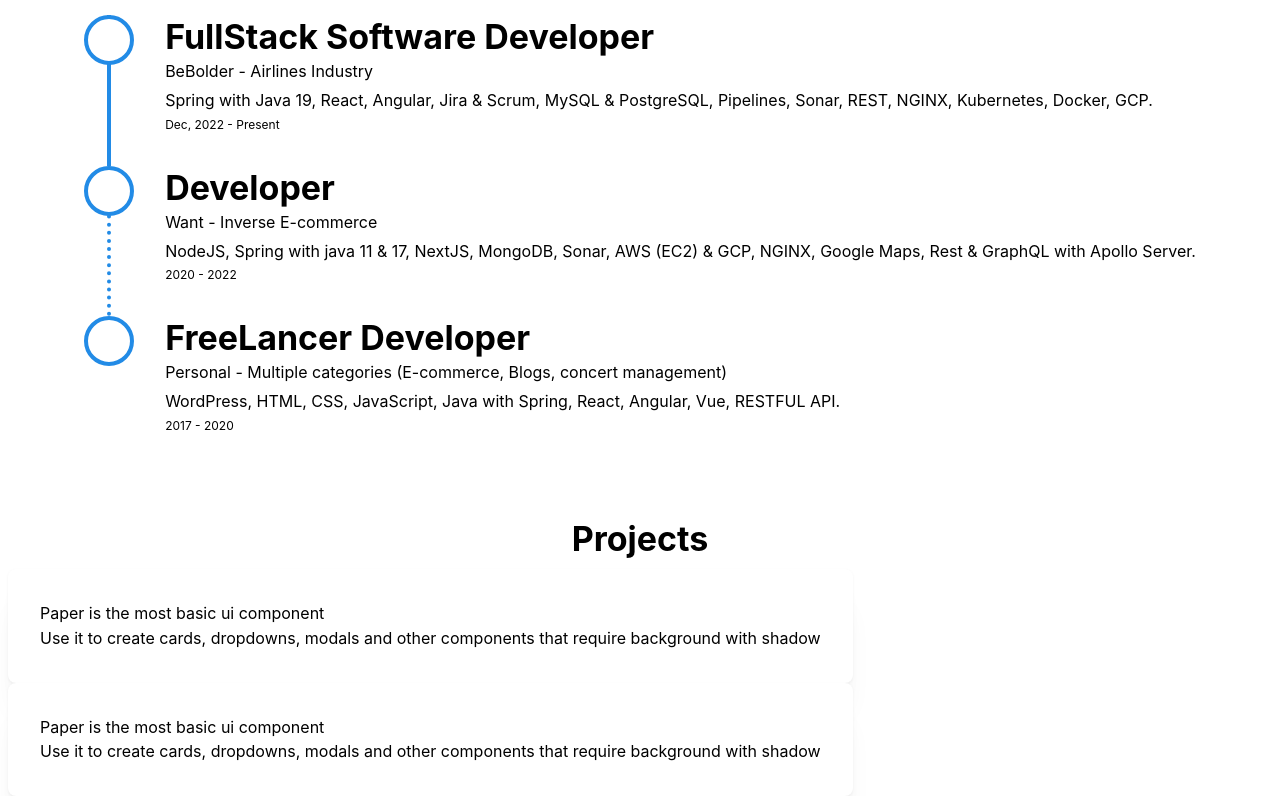
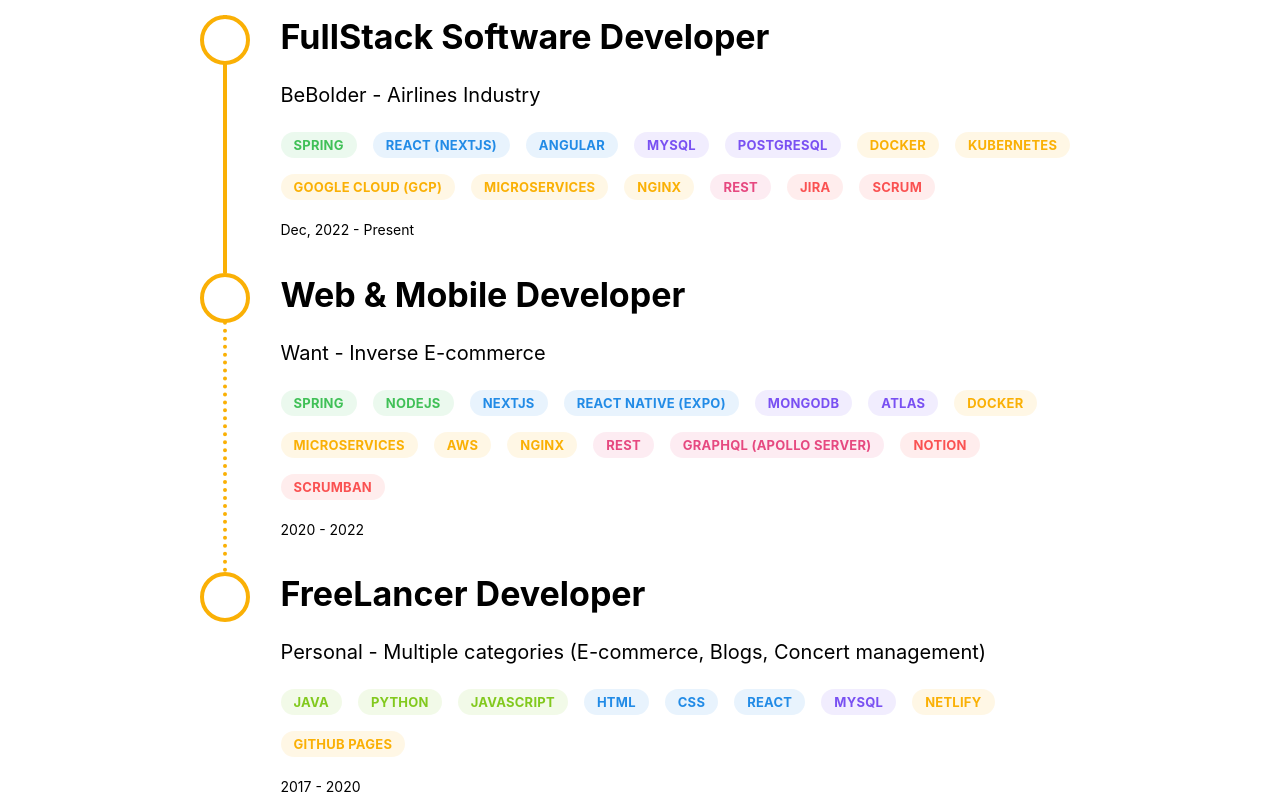
Before and after one commit to mauneven/mauneven, a Next.js app: page / in a window 1280 px wide. Shown: the part 880-1680 px from the top of the page. Built offline with nearby package versions, Linux system fonts and the light colour scheme.

Commit message:
experiences upgrade

```diff
--- a/app/components/me/Experience.tsx
+++ b/app/components/me/Experience.tsx
@@ -1,42 +1,65 @@
 "use client";
 
-import { Stack, Title, Timeline, Text } from "@mantine/core";
+import { Stack, Title, Timeline, Text, Group, Badge } from "@mantine/core";
 import React from "react";
-import classes from "../../../public/css/me/FirstImpression.module.css"
+import classes from "../../../public/css/me/FirstImpression.module.css";
 
 const Experience = () => {
   return (
     <Stack mb={50} gap={30} justify="center" align="center">
       <Text c={"yellow"} className={classes.titleDeveloper}>Experience</Text>
-      <Timeline active={3} bulletSize={50} lineWidth={4}>
+      <Timeline color="yellow" active={3} bulletSize={50} lineWidth={4}>
         <Timeline.Item>
           <Title pt={0} mt={0}>
             FullStack Software Developer
           </Title>
-          <Text variant="link" component="span" inherit>
+          <Text size="xl" mt={20} mb={20}>
             BeBolder - Airlines Industry
           </Text>
-          <Text size="md" mt={4}>
-            Spring with Java 19, React, Angular, Jira & Scrum, MySQL &
-            PostgreSQL, Pipelines, Sonar, REST, NGINX, Kubernetes, Docker, GCP.
-          </Text>
-          <Text size="xs" mt={4}>
+          <Group maw={800}>
+            <Badge size="lg" color="green" variant="light">Spring</Badge>
+            <Badge size="lg" color="blue" variant="light">React (NextJS)</Badge>
+            <Badge size="lg" color="blue" variant="light">Angular</Badge>
+            <Badge size="lg" color="violet" variant="light">MySQL</Badge>
+            <Badge size="lg" color="violet" variant="light">PostgreSQL</Badge>
+            <Badge size="lg" color="yellow" variant="light">Docker</Badge>
+            <Badge size="lg" color="yellow" variant="light">Kubernetes</Badge>
+            <Badge size="lg" color="yellow" variant="light">Google Cloud (GCP)</Badge>
+            <Badge size="lg" color="yellow" variant="light">Microservices</Badge>
+            <Badge size="lg" color="yellow" variant="light">Nginx</Badge>
+            <Badge size="lg" color="pink" variant="light">Rest</Badge>
+            <Badge size="lg" color="red" variant="light">Jira</Badge>
+            <Badge size="lg" color="red" variant="light">Scrum</Badge>
+          </Group>
+          <Text size="sm" mt={20} mb={20}>
             Dec, 2022 - Present
           </Text>
         </Timeline.Item>
 
         <Timeline.Item lineVariant="dotted">
           <Title pt={0} mt={0}>
-            Developer
+            Web & Mobile Developer
           </Title>
-          <Text variant="link" component="span" inherit>
+          <Text size="xl" mt={20} mb={20}>
             Want - Inverse E-commerce
           </Text>
-          <Text size="md" mt={4}>
-            NodeJS, Spring with java 11 & 17, NextJS, MongoDB, Sonar, AWS (EC2) & GCP,
-            NGINX, Google Maps, Rest & GraphQL with Apollo Server.
-          </Text>
-          <Text size="xs" mt={4}>
+          <Group maw={800}>
+            <Badge size="lg" color="green" variant="light">Spring</Badge>
+            <Badge size="lg" color="green" variant="light">NodeJS</Badge>
+            <Badge size="lg" color="blue" variant="light">NextJS</Badge>
+            <Badge size="lg" color="blue" variant="light">React Native (EXPO)</Badge>
+            <Badge size="lg" color="violet" variant="light">MongoDB</Badge>
+            <Badge size="lg" color="violet" variant="light">ATLAS</Badge>
+            <Badge size="lg" color="yellow" variant="light">Docker</Badge>
+            <Badge size="lg" color="yellow" variant="light">Microservices</Badge>
+            <Badge size="lg" color="yellow" variant="light">AWS</Badge>
+            <Badge size="lg" color="yellow" variant="light">Nginx</Badge>
+            <Badge size="lg" color="pink" variant="light">Rest</Badge>
+            <Badge size="lg" color="pink" variant="light">GraphQL (Apollo Server)</Badge>
+            <Badge size="lg" color="red" variant="light">Notion</Badge>
+            <Badge size="lg" color="red" variant="light">Scrumban</Badge>
+          </Group>
+          <Text size="sm" mt={20} mb={20}>
             2020 - 2022
           </Text>
         </Timeline.Item>
@@ -45,13 +68,21 @@
           <Title pt={0} mt={0}>
             FreeLancer Developer
           </Title>
-          <Text variant="link" component="span" inherit>
-            Personal - Multiple categories (E-commerce, Blogs, concert management)
+          <Text size="xl" mt={20} mb={20}>
+            Personal - Multiple categories (E-commerce, Blogs, Concert management)
           </Text>
-          <Text size="md" mt={4}>
-            WordPress, HTML, CSS, JavaScript, Java with Spring, React, Angular, Vue, RESTFUL API.
-          </Text>
-          <Text size="xs" mt={4}>
+          <Group maw={800}>
+            <Badge size="lg" color="lime" variant="light">Java</Badge>
+            <Badge size="lg" color="lime" variant="light">Python</Badge>
+            <Badge size="lg" color="lime" variant="light">JavaScript</Badge>
+            <Badge size="lg" color="blue" variant="light">HTML</Badge>
+            <Badge size="lg" color="blue" variant="light">CSS</Badge>
+            <Badge size="lg" color="blue" variant="light">React</Badge>
+            <Badge size="lg" color="violet" variant="light">MySQL</Badge>
+            <Badge size="lg" color="yellow" variant="light">Netlify</Badge>
+            <Badge size="lg" color="yellow" variant="light">Github Pages</Badge>
+          </Group>
+          <Text size="sm" mt={20} mb={20}>
             2017 - 2020
           </Text>
         </Timeline.Item>
```
